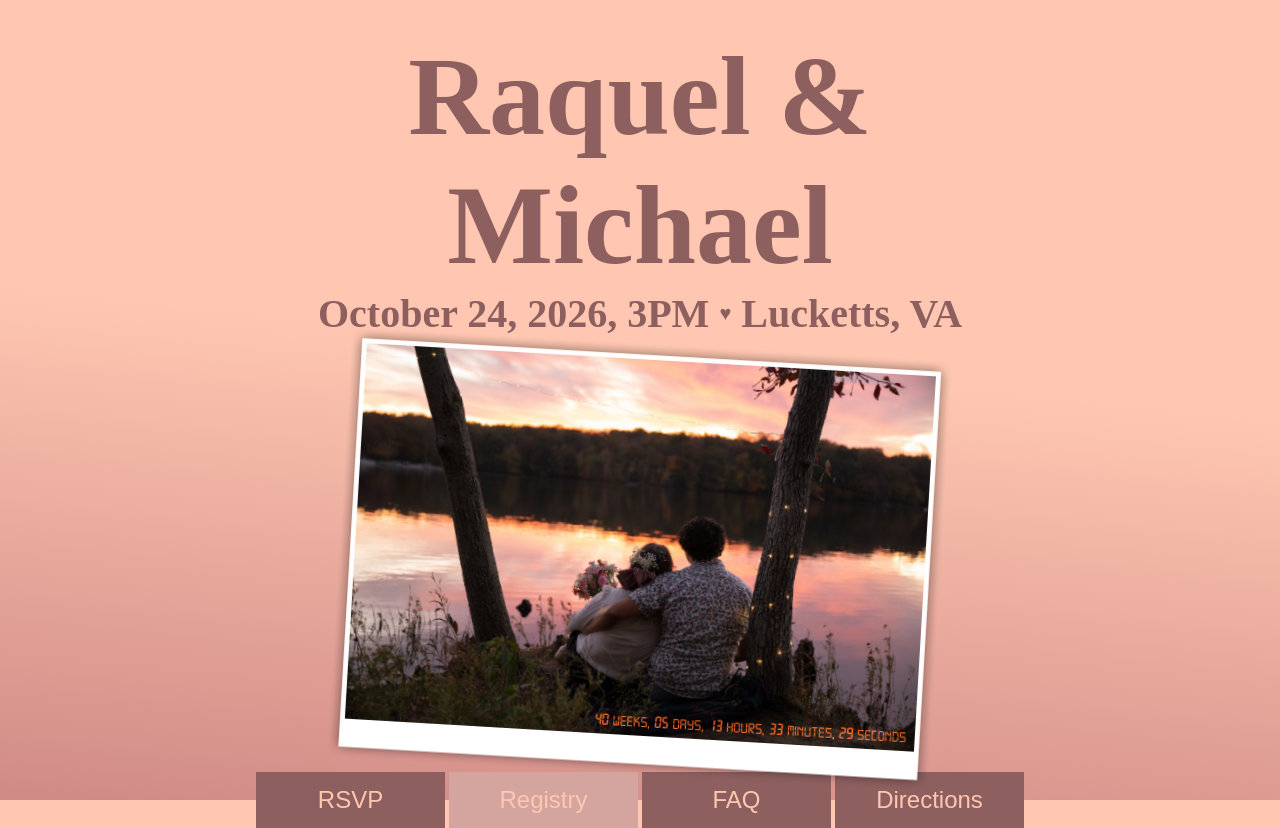
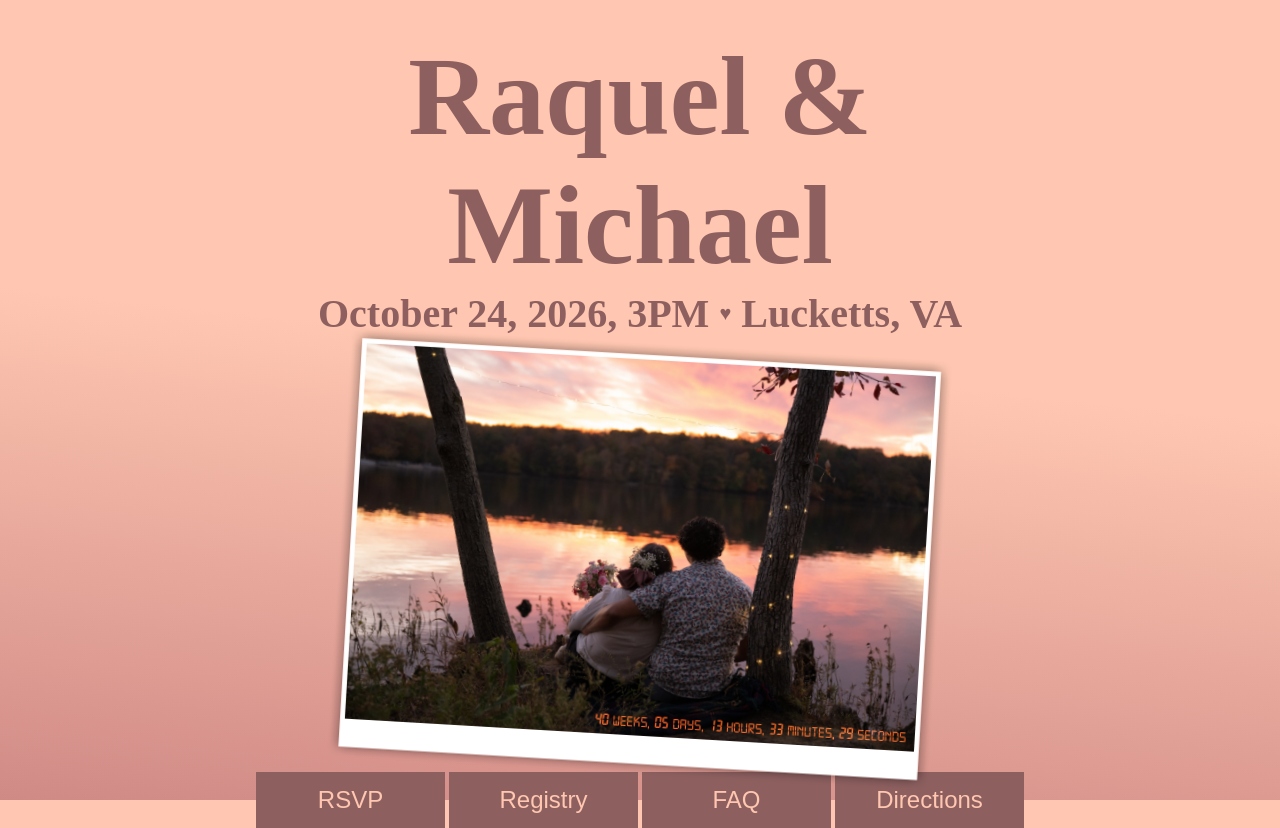
Before and after one commit to keaysma/wedding, a SvelteKit app: page / in a window 1280 px wide. Built offline with nearby package versions, Linux system fonts and the light colour scheme; a web font is replaced by a local one.

Commit message:
Connect registry

```diff
--- a/src/routes/+page.svelte
+++ b/src/routes/+page.svelte
@@ -84,7 +84,7 @@
     <div class="button-group">
         <a class="button-like rsvp" target="_blank" href="https://sheetasfamily.planningpod.com/index.cfm?#rsvp-panel">RSVP</a>
         <!-- svelte-ignore a11y_missing_attribute -->
-        <a class="button-like registry">Registry</a>
+        <a class="button-like registry" target="_blank" href="https://www.zola.com/registry/raquel-and-michael">Registry</a>
         <!-- svelte-ignore a11y_missing_attribute -->
         <a class="button-like" href="/faq">FAQ</a>
         <a class="button-like directions" target="_blank" href="https://maps.app.goo.gl/TdLEcWCqyf4RmQeW8">Directions</a>
@@ -112,19 +112,9 @@
         transition: all 0.5s;
 
         &:hover {
-            color: white;
+            color: var(--background-color);
             border-color: black;
             background-color: black;
-        }
-
-        &.registry {
-            cursor: not-allowed;
-            background-color: var(--background-disabled);
-            border-color: var(--background-disabled);
-
-            &:hover {
-                color: var(--background-color);
-            }
         }
     }
 
```
